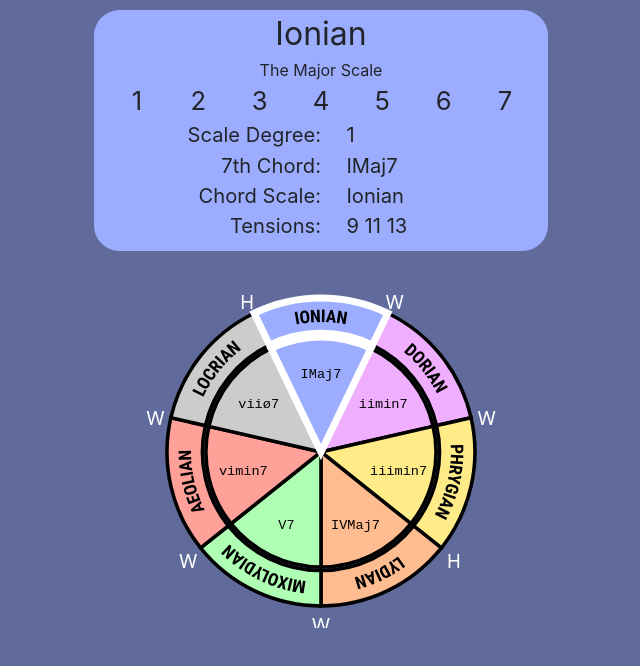
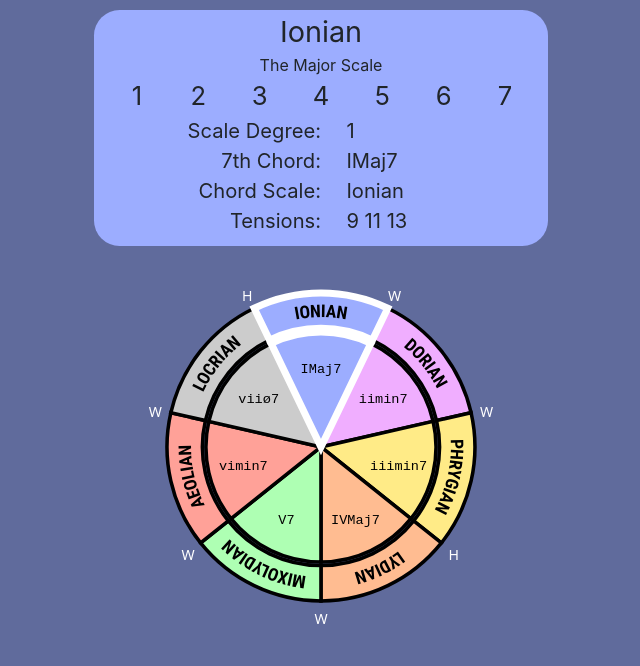
Before and after one commit to ordowerm/modemaster_react, a React (Create React App) app: page / in a window 1280 px wide. Shown: the top 666 px of the page, without its empty margins (319-959 px from the left). Built offline with nearby package versions, Linux system fonts and the light colour scheme.

Commit message:
minor cosmetic changes

```diff
--- a/src/styles/InfoPane.css
+++ b/src/styles/InfoPane.css
@@ -27,16 +27,17 @@
 #mode-note-row {
     --bs-gutter-x: 0;
     font-size: 0.8em;
-    align-content:center;
+    justify-content:center;
     text-align:center;
 }
 
 .note-col {
     min-width: 2ch;
-    max-width: 20%;
+    max-width: 6ch;
 }
 
 #mode-name {
+    font-size:0.9em;
     text-align:center;
 }
 
--- a/src/styles/ModeWheel.css
+++ b/src/styles/ModeWheel.css
@@ -26,7 +26,7 @@
 }
 
 .intervaltext {
-    font-size: 0.34em;
+    font-size: 0.25em;
     text-anchor: middle;
     dominant-baseline: mathematical;
     text-align: center;
```
